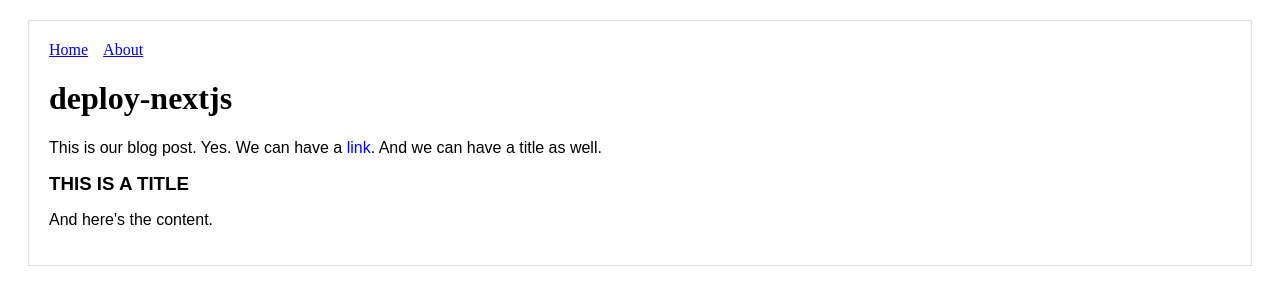
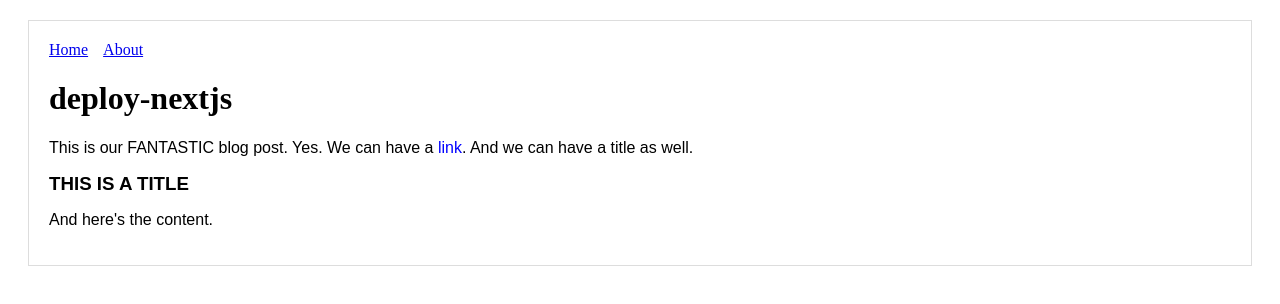
Before and after one commit to iwilsonq/ianwilson.io-next, a Next.js app: page /p/deploy-nextjs in a window 1280 px wide. Shown: the top 304 px of the page. Built offline with nearby package versions, Linux system fonts and the light colour scheme.

Commit message:
small update

```diff
--- a/pages/p/[id].js
+++ b/pages/p/[id].js
@@ -10,7 +10,7 @@ const Post = props => {
       <div className="markdown">
         <Markdown
           source={`
-This is our blog post.
+This is our FANTASTIC blog post.
 Yes. We can have a [link](/link).
 And we can have a title as well.
 
```
